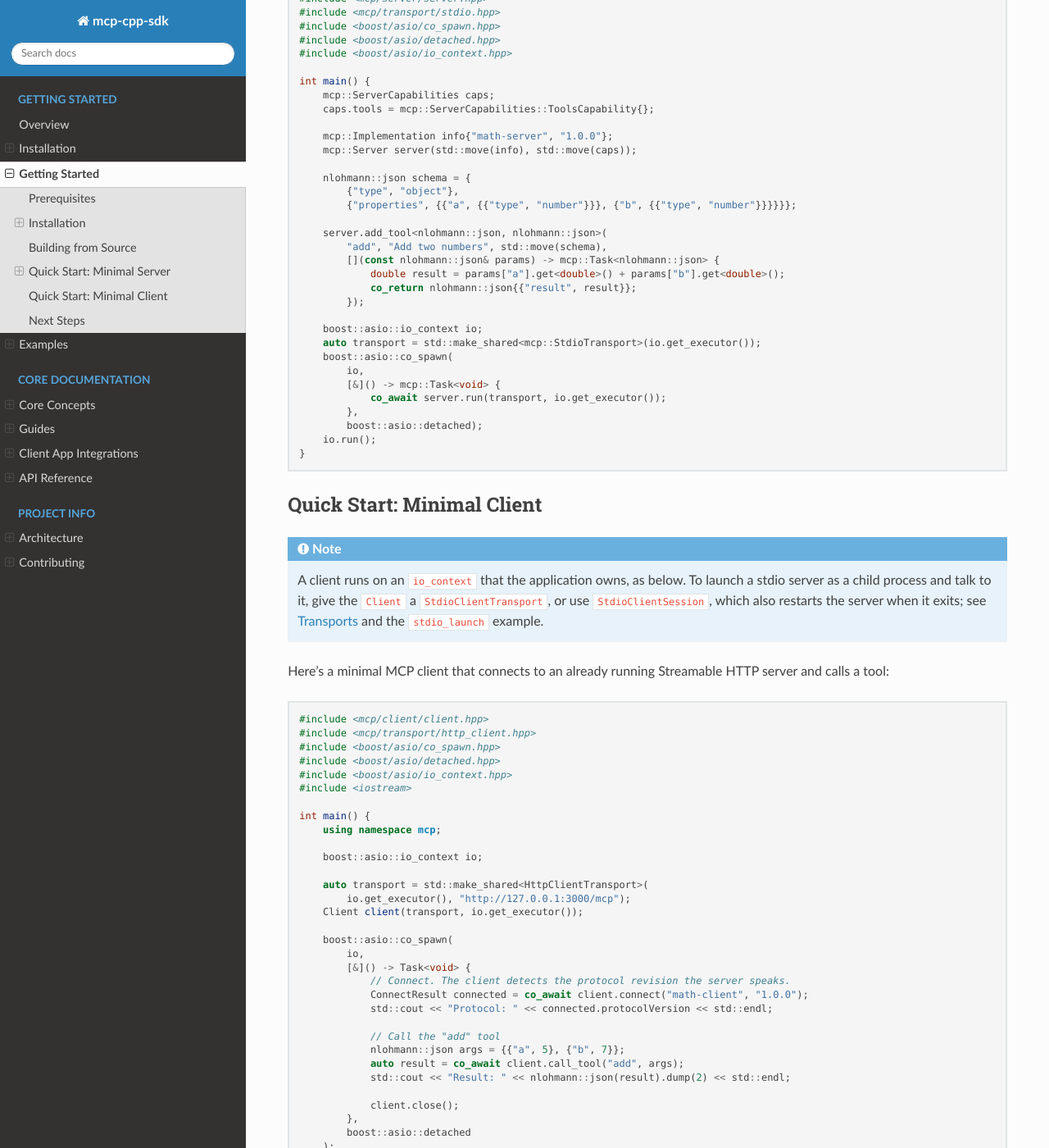
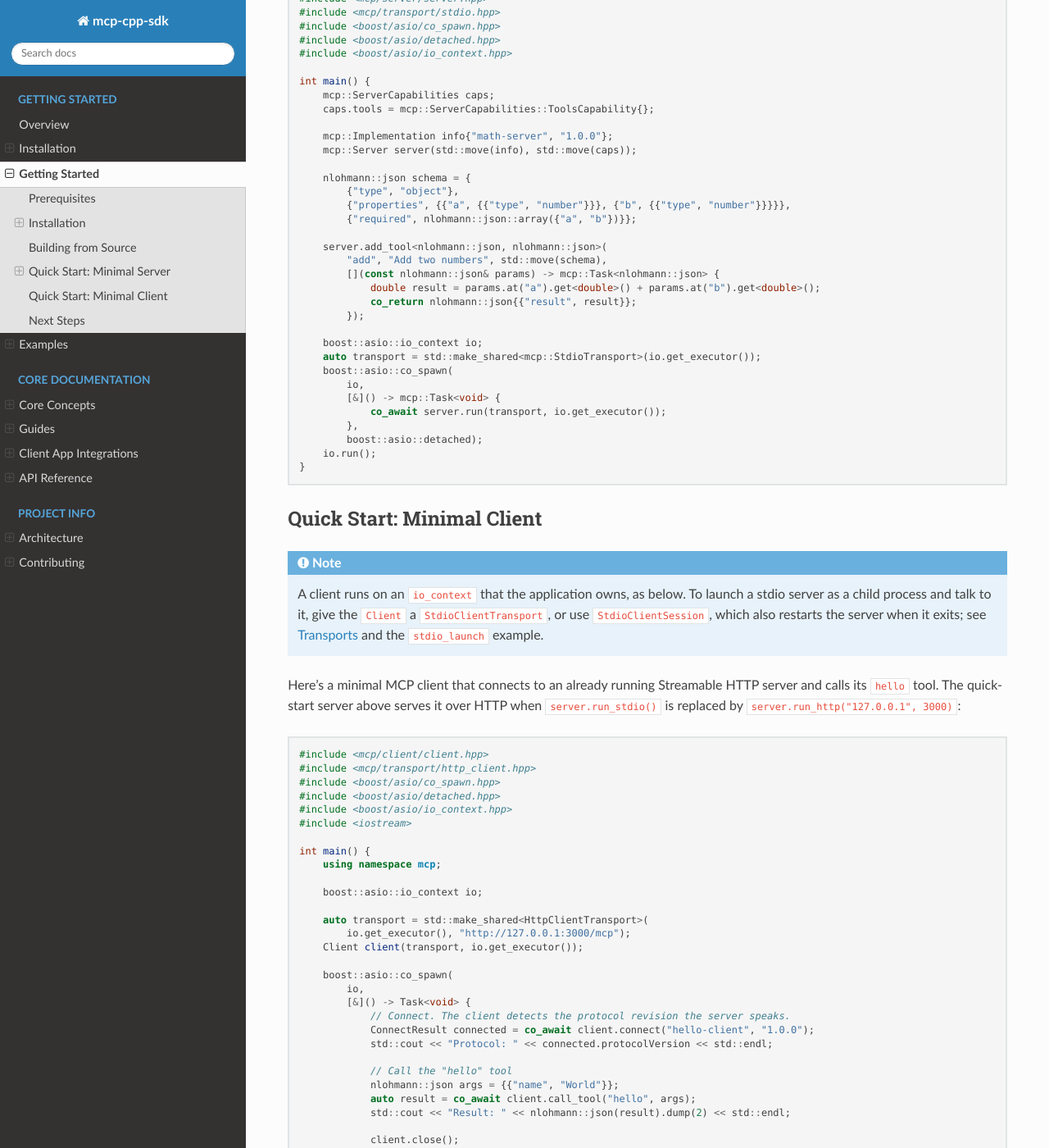
Before and after one commit to yurirocha15/mcp-cpp-sdk, a Sphinx documentation site: the page built from docs/getting-started.rst, in a window 1280 px wide and 1400 px high, scrolled down 2705 px. Shown: the whole window at 82% size. Built offline with Sphinx 7.4.7 and the Read the Docs theme 3.1.0, drawn with Linux system fonts in a browser that asks for light colours.

Commit message:
docs: correct the quick-start tools, Conan commands and build paths
The README and getting-started tools read arguments with operator[] on a const json that their schemas did not require, which fails an assertion or reads garbage when the argument is missing; they now require them and use at(). The getting-started client called a tool no server on the page provides; it now calls the quick-start server's hello tool. conan install needs -s compiler.cppstd=20 on a default profile, the source install path is build/build/Release, plain build.py builds no tests, and the test binary is under build/release.

Tested: check_readme_snippets.py and check_doc_snippets.py compile every complete snippet; sphinx-build renders without warnings.

```diff
--- a/docs/contributing.rst
+++ b/docs/contributing.rst
@@ -18,10 +18,10 @@ To set up your development environment:
    # Initialize development environment
    python scripts/init.py --dev
 
-   # Build with tests
+   # Build
    python scripts/build.py
 
-   # Run tests
+   # Build with tests and run them
    python scripts/build.py --test
 
 The ``python scripts/init.py --dev`` target installs all development dependencies including:
@@ -157,7 +157,7 @@ Running Tests
    ctest --preset conan-release --output-on-failure
 
    # Run the GoogleTest binary directly with a filter
-   ./build/mcp-sdk-tests --gtest_filter=ServerCoreTest.*
+   ./build/release/mcp-sdk-tests --gtest_filter=ServerCoreTest.*
 
 A test build from a checkout needs Python 3.9+ for the peer-input matrix check;
 opt out with ``-DMCP_CPP_SDK_CHECK_JSON_MATRIX=OFF``.
--- a/docs/getting-started.rst
+++ b/docs/getting-started.rst
@@ -157,12 +157,13 @@ with other async work — you can wire up the transport manually:
 
        nlohmann::json schema = {
            {"type", "object"},
-           {"properties", {{"a", {{"type", "number"}}}, {"b", {{"type", "number"}}}}}};
+           {"properties", {{"a", {{"type", "number"}}}, {"b", {{"type", "number"}}}}},
+           {"required", nlohmann::json::array({"a", "b"})}};
 
        server.add_tool<nlohmann::json, nlohmann::json>(
            "add", "Add two numbers", std::move(schema),
            [](const nlohmann::json& params) -> mcp::Task<nlohmann::json> {
-               double result = params["a"].get<double>() + params["b"].get<double>();
+               double result = params.at("a").get<double>() + params.at("b").get<double>();
                co_return nlohmann::json{{"result", result}};
            });
 
@@ -189,7 +190,9 @@ Quick Start: Minimal Client
    ``stdio_launch`` example.
 
 Here's a minimal MCP client that connects to an already running Streamable HTTP
-server and calls a tool:
+server and calls its ``hello`` tool. The quick-start server above serves it over
+HTTP when ``server.run_stdio()`` is replaced by
+``server.run_http("127.0.0.1", 3000)``:
 
 .. code-block:: cpp
 
@@ -213,12 +216,12 @@ server and calls a tool:
            io,
            [&]() -> Task<void> {
                // Connect. The client detects the protocol revision the server speaks.
-               ConnectResult connected = co_await client.connect("math-client", "1.0.0");
+               ConnectResult connected = co_await client.connect("hello-client", "1.0.0");
                std::cout << "Protocol: " << connected.protocolVersion << std::endl;
 
-               // Call the "add" tool
-               nlohmann::json args = {{"a", 5}, {"b", 7}};
-               auto result = co_await client.call_tool("add", args);
+               // Call the "hello" tool
+               nlohmann::json args = {{"name", "World"}};
+               auto result = co_await client.call_tool("hello", args);
                std::cout << "Result: " << nlohmann::json(result).dump(2) << std::endl;
 
                client.close();
--- a/docs/installation.rst
+++ b/docs/installation.rst
@@ -258,7 +258,7 @@ For a source checkout with Conan 2 dependencies:
      -c tools.cmake.cmaketoolchain:generator=Ninja
    cmake --preset conan-release -DBUILD_TESTING=OFF -DBUILD_EXAMPLES=OFF
    cmake --build --preset conan-release
-   cmake --install build/Release --prefix /your/install/prefix
+   cmake --install build/build/Release --prefix /your/install/prefix
 
 Use the actual preset/build directory emitted by Conan on your platform.
 
```
Also changed, not shown: other parts of docs/getting-started.rst (+1 -1 lines), README.md (+4 -2 lines).
